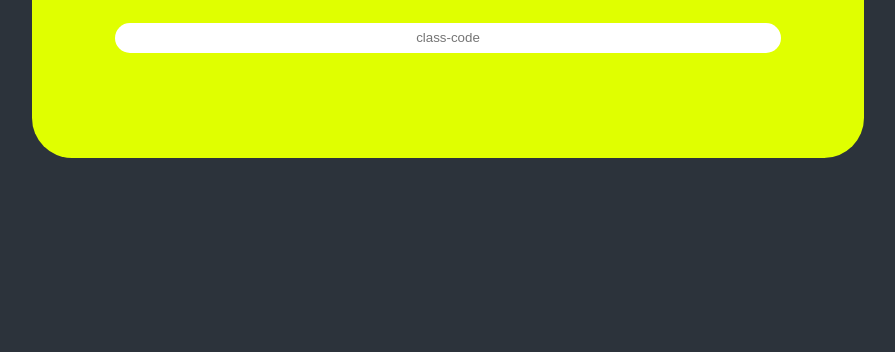
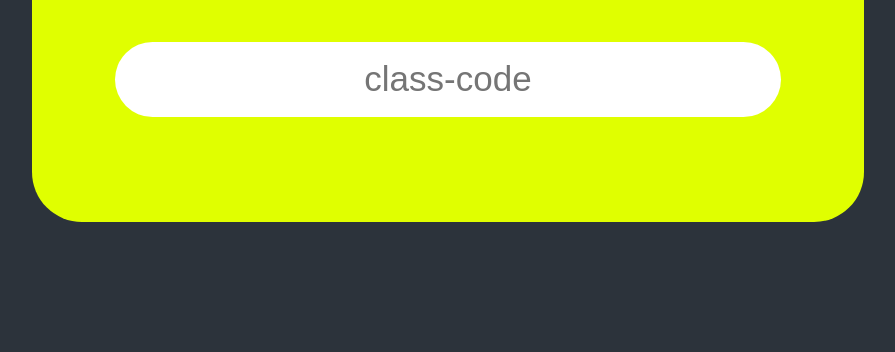
Before and after one commit to Igorh0209/Quiz_Jumper, a plain HTML site: page index.html in a window 1280 px wide. Shown: the part 448-800 px from the top of the page, without its empty margins (192-1087 px from the left). Drawn offline with Linux system fonts and the light colour scheme.

Commit message:
finalização tela 1

```diff
--- a/css/code.css
+++ b/css/code.css
@@ -14,9 +14,8 @@ main div{
     padding-bottom: 5%;
 
     border: none;
-    border-radius: 40px;
+    border-radius: 50px;
     background-color: #e0ff00;
-
 }
 
 main div h2{
@@ -77,6 +76,44 @@ main {
     margin-top: 40% ;
     }
 }
+
+@media only screen and (min-width: 1100px)
+{
+    main{
+        margin-top: 35%;
+    }
+    main div{
+        width:60%
+    }
+    main div h2,h1{
+        font-size: 50px;
+    }
+    main div input{
+       height: 75px;
+       font-size: 35px;
+    }
+}
+@media only screen and (min-width: 1200px)
+{
+    main{
+        margin-top: 30%;
+    }
+}
+@media only screen and (min-width:1300px)
+{
+    main{
+        margin-top: 5%;
+    }
+    main div{
+        width: 30%;
+        padding: 5% 0% 2%
+    }
+    main div h2{
+        font-size: 30px;
+    }
+}
+
+
 /* RESPONSIVIDADE LANDSCAPE */
 
 @media only  screen and (min-device-width: 481px) and (max-device-width: 1200px ) and ( orientation: landscape)
@@ -91,4 +128,5 @@ main {
     main div h2{
         font-size: 35px;
     }
+
 }
--- /dev/null
+++ b/css/nickname.css
@@ -0,0 +1,21 @@
+main{
+    float: left;
+    width: 100%;
+    text-align: center;
+}
+
+main div{
+    width: 80%;
+    margin-top: 5%;
+    margin-left: auto;
+    margin-right: auto;
+    padding-top: 7%;
+    padding-bottom: 5%;
+
+    border: none;
+    border-radius: 40px;
+    background-color: #e0ff00;
+}
+main div h2{
+    color: #2c333b;
+}
```
Also changed, not shown: nickname.html (added, +25 -0 lines).
